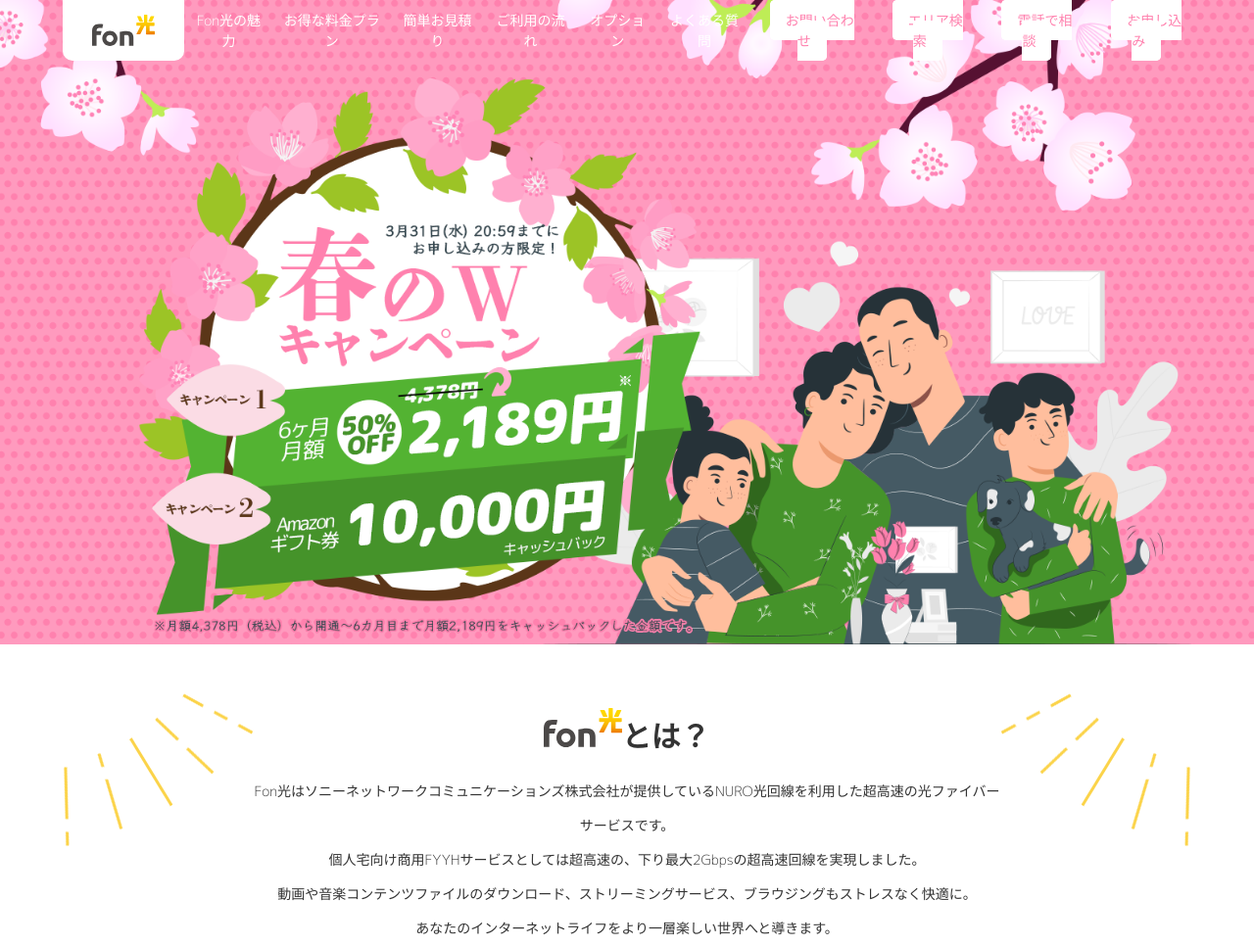
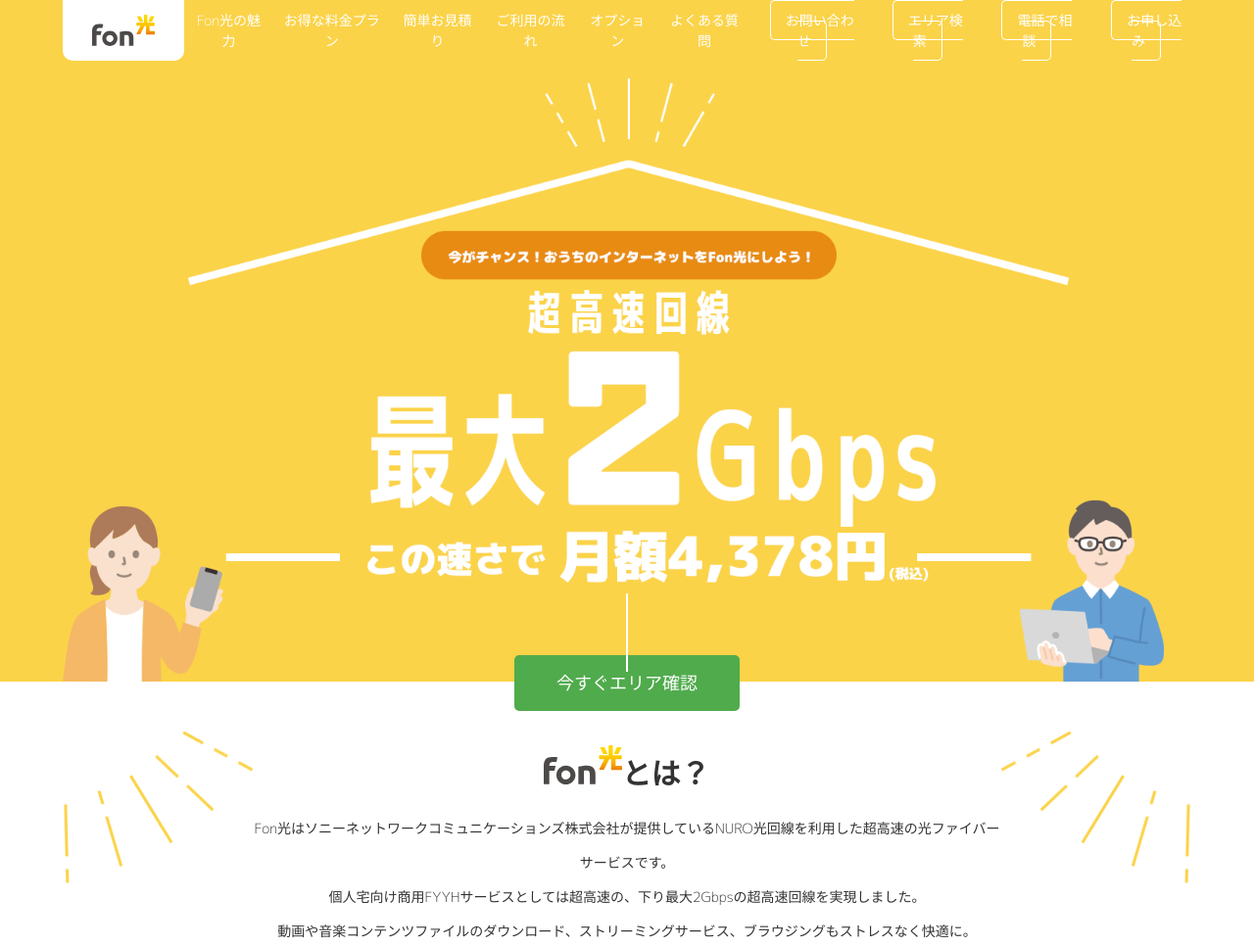
Before and after one commit to toshi-murayama/fon-hikari.net, a PHP site: page /ta in a window 1280 px wide. Shown: the top 966 px of the page at 98% size. Run offline with PHP 8.4, Linux system fonts and the light colour scheme; some libraries are stand-ins or nearby versions.

Commit message:
top,ta campaign close

```diff
--- a/htdocs/css/style.scss
+++ b/htdocs/css/style.scss
@@ -368,12 +368,13 @@
 
 /*-----top-----*/
 #top{
-    background: url(../ta/img/spring_cp_bg.png) no-repeat 50% 10%;
+    background: url(../img/top_bg.jpg) no-repeat 50% 10%;
     background-size: cover;
+    height: 70vh;
     color: #fff;
     article{
         width: 90%;
-        max-width: 1400px;
+        max-width: 1200px;
         height: 100%;
         margin: 0 auto;
         position: relative;
@@ -381,7 +382,7 @@
         h1{
             font-size: 36px;
             width: 100%;
-            padding-top: 10vh;
+            padding-top: 20vh;
             font-weight: 600;
         }
         h2{
--- a/htdocs/css/style_lp.css
+++ b/htdocs/css/style_lp.css
@@ -102,11 +102,10 @@
       header article .boxR ul li {
         margin: 0 10px; }
         header article .boxR ul li a {
-          color: #ff81ae;
+          color: #fff;
           font-weight: 400;
           text-decoration: none;
           border: 1px solid #fff;
-          background: #fff;
           border-radius: 5px;
           padding: 10px 15px; }
       header article .boxR ul li:last-child {
@@ -338,21 +337,6 @@
       margin: 0 auto;
       font-size: 18px; }
 
-/*-----top_spring-----*/
-#top_spring {
-  background: url(../ta/img/spring_cp_bg.png) 50% 0%;
-  background-size: cover;
-  color: #fff;
-  position: relative;
-  width: 100%; }
-  #top_spring article {
-    width: 90%;
-    max-width: 1400px;
-    height: 100%;
-    margin: 0 auto;
-    text-align: center;
-    padding-top: 10vh; }
-
 /*-----recommend-----*/
 #recommend {
   padding: 50px 0; }
--- a/htdocs/css/style_lp.scss
+++ b/htdocs/css/style_lp.scss
@@ -112,11 +112,10 @@
                 li{
                     margin: 0 10px;
                     a{
-                        color: #ff81ae;
+                        color: #fff;
                         font-weight: 400;
                         text-decoration: none;
                         border: 1px solid #fff;
-                        background: #fff;
                         border-radius: 5px;
                         padding: 10px 15px;
                     }
@@ -389,25 +388,6 @@
 
 
 
-/*-----top_spring-----*/
-#top_spring{
-    background: url(../ta/img/spring_cp_bg.png) 50% 0%;
-    background-size: cover;
-    color: #fff;
-    position: relative;
-    width: 100%;
-    article{
-        width: 90%;
-        max-width: 1400px;
-        height: 100%;
-        margin: 0 auto;
-        text-align: center;
-        padding-top: 10vh;
-    }
-}
-
-
-
 /*-----recommend-----*/
 #recommend{
     padding: 50px 0;
--- a/htdocs/ta/index.php
+++ b/htdocs/ta/index.php
@@ -48,10 +48,12 @@
 
     <?php include "../include/header_lp.html";?>
     <div id="wrap">
-        <section id="top_spring">
+        <section id="top">
             <article>
-                <h1><img src="img/spring_cp_top.png" alt="3月31日（水） 20:59までにお申し込みの方限定！春のWキャンペーン月額半額 2,189円Amazonギフト券10,000円プレゼント" class="pc">
-                <img src="img/spring_cp_top_sp.png" alt="3月31日（水） 20:59までにお申し込みの方限定！春のWキャンペーン月額半額 2,189円Amazonギフト券10,000円プレゼント" class="sp"></h1>
+                <h1><img src="img/top.png" alt="今がチャンス！おうちのインターネットをFon光にしよう！超高速回線最大2Gbps この速さで月額4,378円" class="pc">
+                <img src="img/top_sp.png" alt="今がチャンス！おうちのインターネットをFon光にしよう！超高速回線最大2Gbps この速さで月額4,378円" class="sp"></h1>
+                <div class="scroll"></div>
+                <a href="/area.php">今すぐエリア確認</a>
             </article>
         </section>
 
@@ -88,13 +90,12 @@
                 <h3>おすすめその2</h3>
                 <div class="content">
                     <h4><img src="../img/fon_logo.svg" alt="fon光">は価格に自信あり!</h4>
-                    <h5>3月31日(水)20:59までにお申し込みで<br>6ヶ月間半額キャンペーン中！</h5>
-                    <div class="price">月額<em>2,189</em>円<sup>※１</sup></div>
-                    <div class="sub">工事費も実質無料<sup>※2</sup></div>
+                    <h5>完全定額！</h5>
+                    <div class="price">月額<em>4,378</em>円</div>
+                    <div class="sub">工事費も実質無料<sup>※</sup></div>
                     <p>プロバイダとの契約が不要なので回線使用料も込みで月額4,378円！</p>
                     <div class="note">
-                        ※1.月額4,378円（税込）。開通～6カ月目まで月額2,189円をキャッシュバック。<br>
-                        ※2 工事費44,000円(1,446円×30ヶ月の分割払い)を、工事費割引1,466円×30ヶ月が適用されます。<br>明細上で相殺いたしますので、工事費は実質無料となります。
+                        ※工事費44,000円(1,446円×30ヶ月の分割払い)を、工事費割引1,466円×30ヶ月が適用されます。<br>明細上で相殺いたしますので、工事費は実質無料となります。
                     </div>
                 </div>
             </article>
@@ -234,10 +235,8 @@
                             <dt>戸建てにお住まいの方</dt>
                         </dl>
                     </div>
-                    <h4>キャンペーン価格！</h4>
-                    <div class="price">月額<s>4,378</s>円<em>→</em><br class="sp">月額<span>2,189</span>円<sup>※1</sup></div>
+                    <div class="price">月額<span>4,378</span>円</div>
                     <ul>
-                        <li>※1.月額4,378円（税込）。開通～6カ月目まで月額2,189円をキャッシュバック。</li>
                         <li>※税込み価格になります。</li>
                         <li>※工事費は実質0円となります。詳しくはおすすめその2の注釈をご確認ください。</li>
                         <li>※初期費用として事務手数料3,300円が別途発生致します。</li>
```
Also changed, not shown: other parts of htdocs/css/style.scss (+6 -43 lines), other parts of htdocs/css/style_lp.css (+3 -34 lines), other parts of htdocs/css/style_lp.scss (+3 -42 lines), htdocs/css/style.css (+10 -44 lines), htdocs/index.php (+7 -16 lines), 2 other files.
